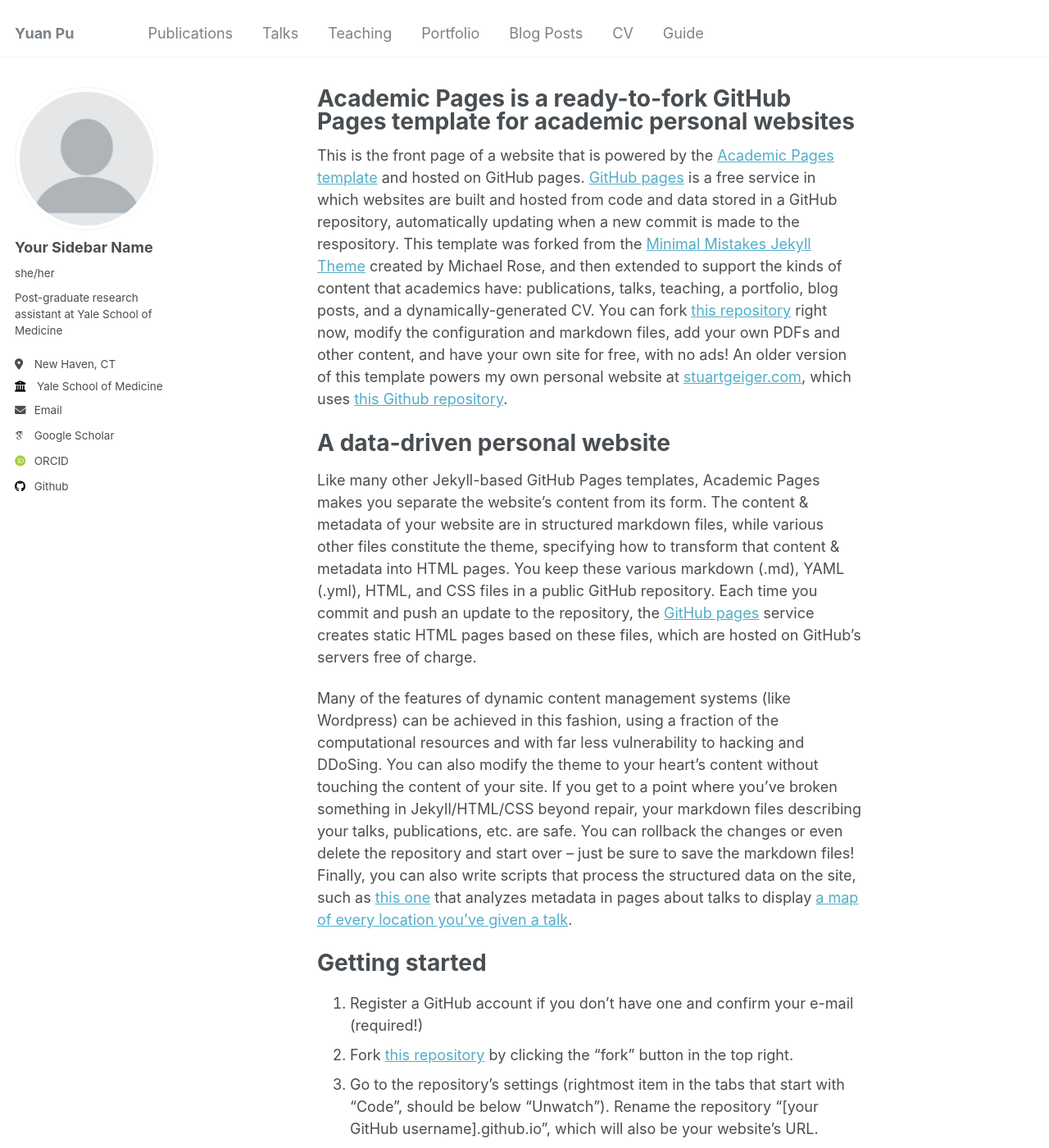
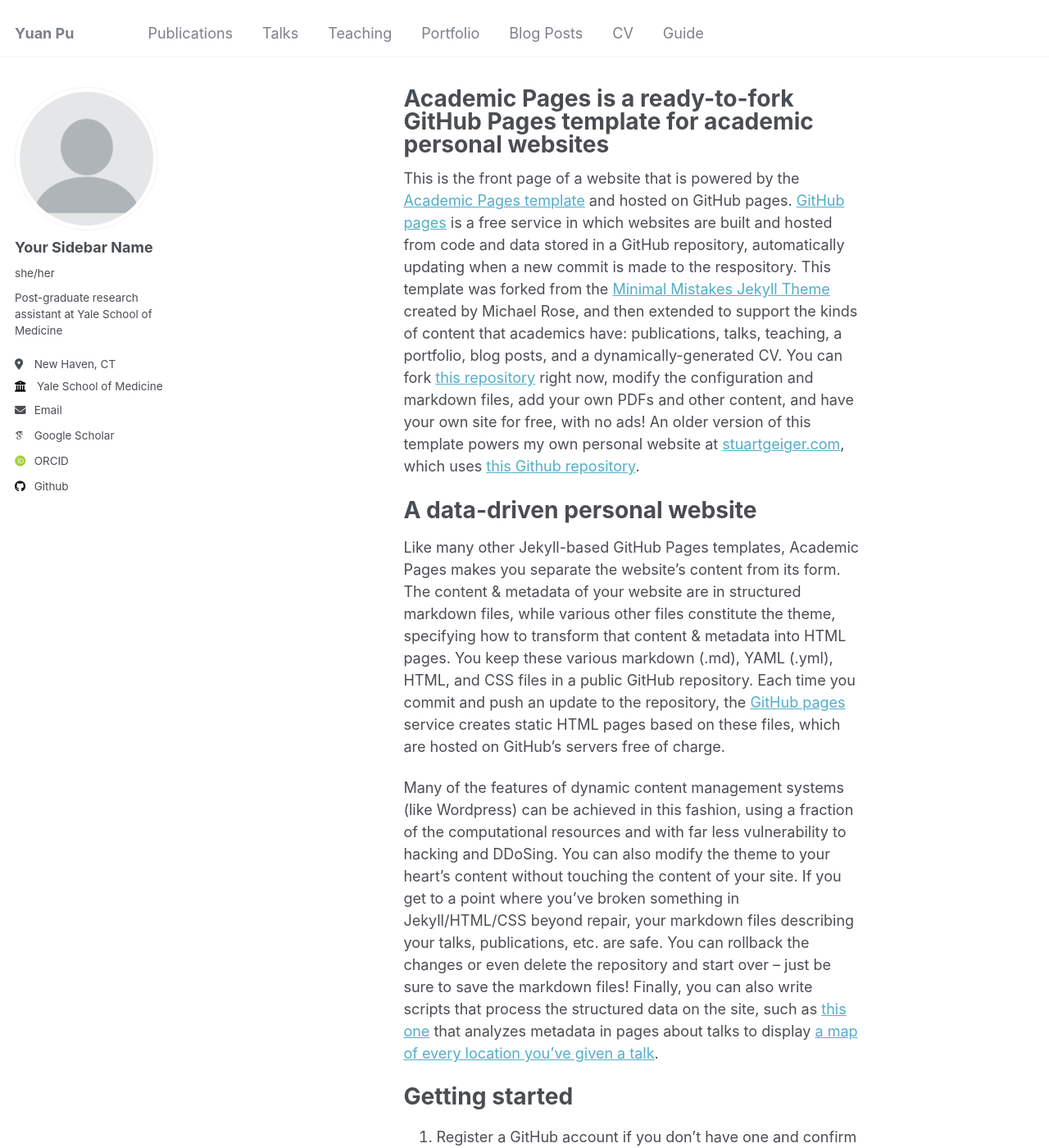
Before and after one commit to yuan-pu/yuan-pu_academicPages, a Jekyll site: the page built from _pages/about.md, in a window 1280 px wide and 1400 px high. Shown: the whole window at 82% size. Built offline with Jekyll 4.4.1, drawn with Linux system fonts in a browser that asks for light colours; some web fonts are replaced.

Commit message:
page - further move to right

```diff
--- a/_sass/_page.scss
+++ b/_sass/_page.scss
@@ -18,7 +18,7 @@
 
 .page {
   @include breakpoint($large) {
-    @include span(9 of 12 last);
+    @include span(8 of 12 last);
     @include prefix(0.5 of 12);
     @include suffix(2 of 12);
   }
```
